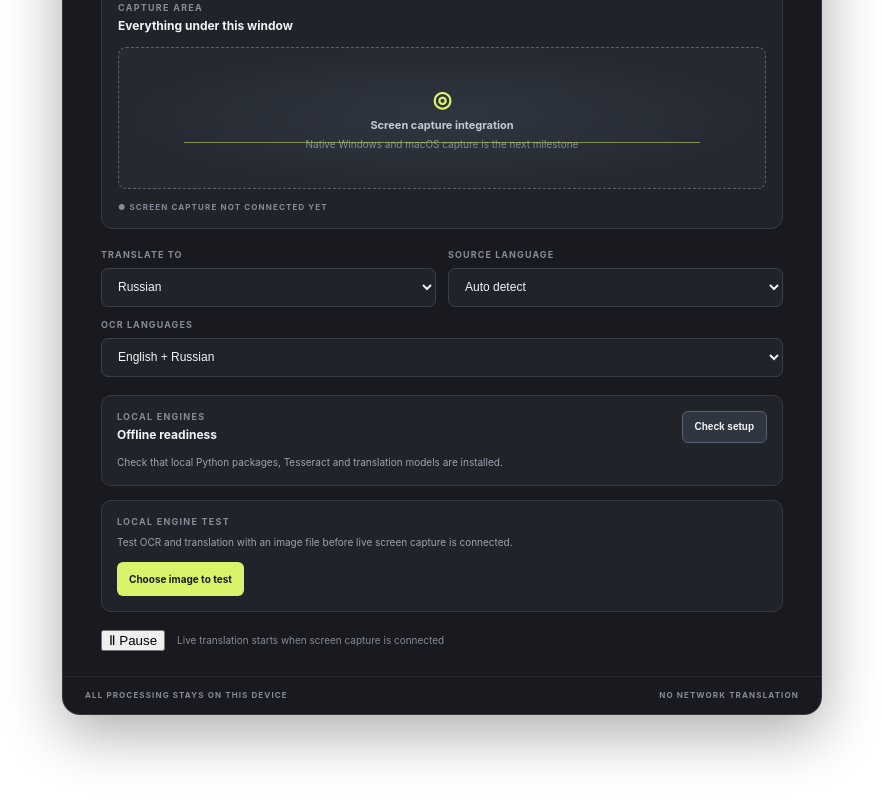
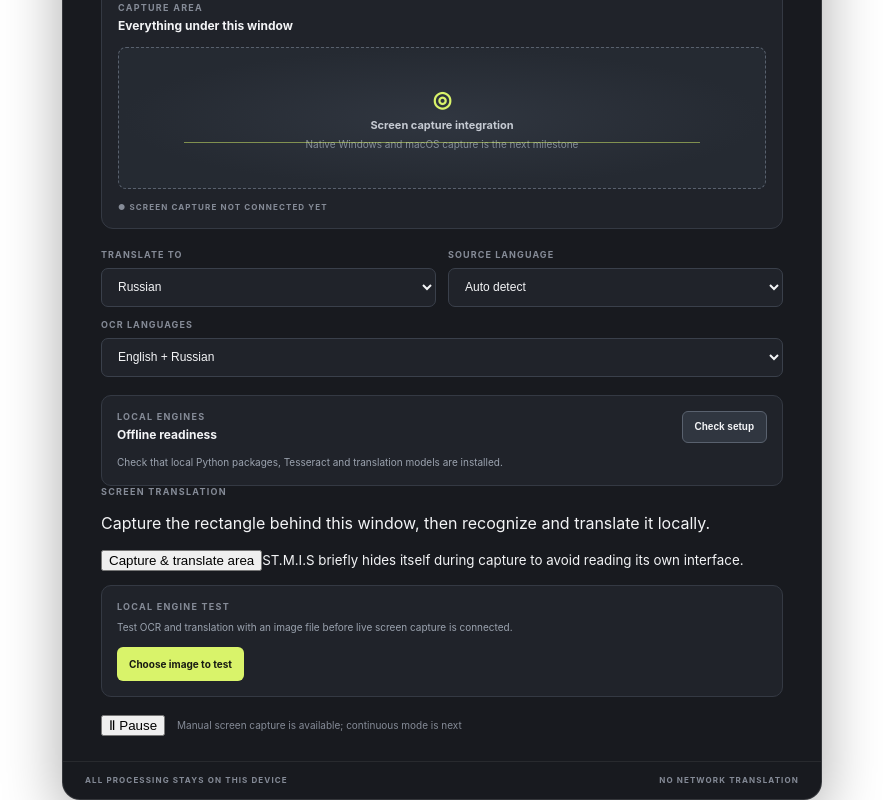
Before and after one commit to ibthe/ST.M.I.S, a React (Vite) app: page / in a window 1280 px wide. Shown: the part 314-1114 px from the top of the page, without its empty margins (198-1081 px from the left). Before the commit the page ends 1029 px from the top, so only its background shows below. Built offline with nearby package versions, Linux system fonts and the light colour scheme.

Commit message:
feat: add one-shot native screen capture and translate control

```diff
--- a/src/App.tsx
+++ b/src/App.tsx
@@ -44,6 +44,7 @@ export default function App() {
   const [translating, setTranslating] = useState(false);
   const [engineError, setEngineError] = useState("");
   const [blocks, setBlocks] = useState<TranslationBlock[]>([]);
+  const [capturing, setCapturing] = useState(false);
 
   async function checkOfflineSetup() {
     setChecking(true); setEngineError("");
@@ -64,6 +65,17 @@ export default function App() {
       setBlocks(result.blocks);
     } catch (error) { setEngineError(String(error)); }
     finally { setTranslating(false); }
+  }
+
+  async function captureAndTranslate() {
+    setCapturing(true); setEngineError("");
+    try {
+      const result = await invoke<{ blocks: TranslationBlock[] }>("capture_overlay_and_translate", {
+        sourceLanguage: source, targetLanguage: target, ocrLanguage
+      });
+      setBlocks(result.blocks);
+    } catch (error) { setEngineError(String(error)); }
+    finally { setCapturing(false); }
   }
 
   const ready = Boolean(engineStatus?.tesseract_found && engineStatus.translation_languages.some((item) => item.code === target));
@@ -106,6 +118,15 @@ export default function App() {
           {!engineStatus && !engineError && <p className="engine-hint">Check that local Python packages, Tesseract and translation models are installed.</p>}
         </div>
 
+        <div className="capture-action-panel">
+          <div className="card-label">SCREEN TRANSLATION</div>
+          <p>Capture the rectangle behind this window, then recognize and translate it locally.</p>
+          <button className="capture-now-button" onClick={captureAndTranslate} disabled={capturing || paused}>
+            {capturing ? "Capturing and translating…" : "Capture & translate area"}
+          </button>
+          <small>ST.M.I.S briefly hides itself during capture to avoid reading its own interface.</small>
+        </div>
+
         <div className="test-panel">
           <div className="card-label">LOCAL ENGINE TEST</div>
           <p>Test OCR and translation with an image file before live screen capture is connected.</p>
@@ -113,7 +134,7 @@ export default function App() {
           {blocks.map((block, index) => <div className="translation-result" key={index}><small>{block.source_language.toUpperCase()} · {block.text}</small><strong>{block.translation || block.error || "No translation"}</strong></div>)}
         </div>
 
-        <div className="action-row"><button className="primary-button" onClick={() => setPaused(!paused)}>{paused ? "▶ Resume" : "Ⅱ Pause"}</button><span>{paused ? "Translation paused" : "Live translation starts when screen capture is connected"}</span></div>
+        <div className="action-row"><button className="primary-button" onClick={() => setPaused(!paused)}>{paused ? "▶ Resume" : "Ⅱ Pause"}</button><span>{paused ? "Translation paused" : "Manual screen capture is available; continuous mode is next"}</span></div>
       </section>
       <footer>ALL PROCESSING STAYS ON THIS DEVICE <span>NO NETWORK TRANSLATION</span></footer>
     </main>
```
